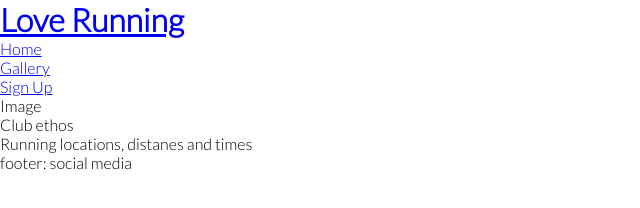
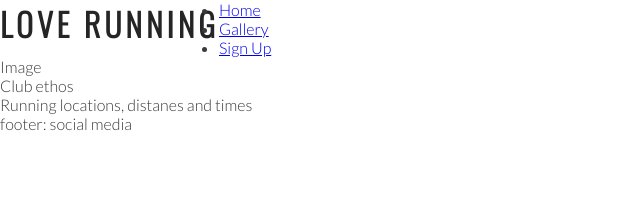
Before and after one commit to carlalennon/Love_Running, a plain HTML site: page index.html in a window 1280 px wide. Shown: the whole page, without its empty margins (0-640 px from the left). Drawn offline with nearby package versions, Linux system fonts and the light colour scheme.

Commit message:
Add style to logo

```diff
--- a/assets/css/style.css
+++ b/assets/css/style.css
@@ -9,4 +9,18 @@
 body {
     font-family: Lato;
     font-weight: 300;
+    color: #3a3a3a;
 }
+
+h1,
+h2 {
+    font-family: Oswald, sans-serif;
+    text-transform: uppercase;
+    letter-spacing: 4px;
+    color: #252525;
+}
+
+#logo {
+    float: left;
+    font-size: 200%;
+}
--- a/index.html
+++ b/index.html
@@ -15,7 +15,7 @@
 <body>
     <header>
         <a href="index.html">
-            <h1>
+            <h1 id="logo">
                 Love Running
             </h1>
         </a>
```
